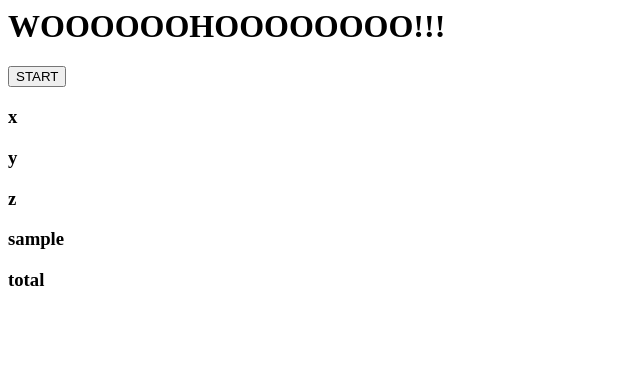
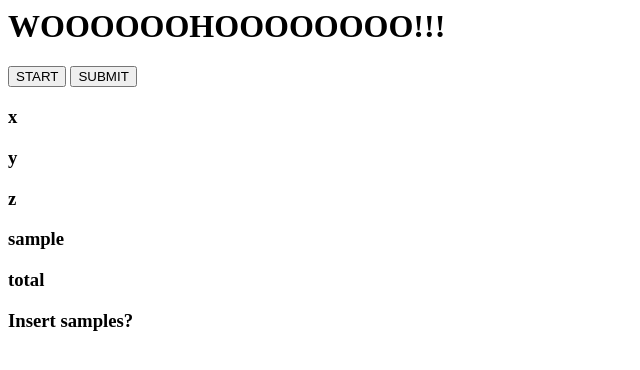
Before and after one commit to stellaconyer/TremorTracker, a Flask app: page /game in a window 1280 px wide. Shown: the top 370 px of the page, without its empty margins (0-640 px from the left). Run offline with Flask 2, Linux system fonts and the light colour scheme; some libraries are stand-ins or nearby versions.

Commit message:
Working AJAX function

```diff
--- a/templates/game.html
+++ b/templates/game.html
@@ -2,7 +2,10 @@
 <body>
 	<h1> WOOOOOOHOOOOOOOO!!!</h1>
 
-	<button id="submit" value="Start Tracking" onclick="startTracking()">START</button>
+	<button id="start" value="Start Tracking" onclick="startTracking()">START</button>
+
+
+	<button id="submit" value="Submit">SUBMIT</button>
 
 	<h3> x </h3>
 	<div class="x"></div>
@@ -19,8 +22,8 @@
 	<h3> total</h3>
 	<div class="total_x_samples"></div>
 
-
-
+	<h3>Insert samples?</h3>
+	<div class ="some_samples"></div>
 
 </body>
 <!-- <script src="//cdnjs.cloudflare.com/ajax/libs/zepto/1.0/zepto.min.js"></script> -->
@@ -37,12 +40,20 @@ var total_y_samples = []
 var total_z_samples = []
 
 function gather_samples () {
-	if (x_samples.length > 10) {
-		total_x_samples.push(x_samples)
-		x_samples = []
-	};
 
-}
+	var timer = setTimeout (function () {
+	total_x_samples.push(x_samples)
+	x_samples = []
+	})
+
+};
+
+
+function clear_x_samples_and_append (argument) {
+	total_x_samples.push(x_samples)
+	x_samples = []
+};
+
 
 var total_x_samples_dom = $('.total_x_samples');
 var x_samples_dom = $('.x_samples');
@@ -51,7 +62,6 @@ var y_dom = $('.y');
 var z_dom = $('.z');
 
 var startTracking = function () {
-
 
 	window.ondevicemotion = function(event) {
 	    var x = event.acceleration.x;
@@ -64,14 +74,14 @@ var startTracking = function () {
 	    x_samples.push(x)
 	    y_samples.push(y)
 	    z_samples.push(z)
+
 	    gather_samples()
 
-	    total_x_samples_dom.html(total_x_samples);
-	    x_samples_dom.html(x_samples)
+	    console.log(total_x_samples);
+	    // console.log(x_samples)
 	}
 
 }
-
 
 
 </script>
@@ -83,13 +93,14 @@ var startTracking = function () {
             });
 
  $("#submit").click(function (e) {
-    console.log("User clicked submit button.");
+    console.log("Things finished");
     e.preventDefault(); //Overrides submit button defaults
-    var input = $("#text_area_sample").val();
-    $.post('/send_package',)
+    $.post('/send_pkg', {data: JSON.stringify(total_x_samples)},
+		    function(response){
+            $('.some_samples').html(response);
+    })
 
-    });
-});
+})
 </script>
 
 </html>
--- /dev/null
+++ b/templates/output.html
@@ -0,0 +1,2 @@
+<h1> HEY GUYS!!!!</h1>
+{{stuff}}
--- a/views.py
+++ b/views.py
@@ -5,6 +5,7 @@ from flaskext.markdown import Markdown
 import config
 import forms
 import model
+import json
 
 app = Flask(__name__)
 app.config.from_object(config)
@@ -77,9 +78,18 @@ def authenticate():
     login_user(user)
     return redirect(request.args.get("next", url_for("index")))
 
+
 @app.route("/game")
 def game():
     return render_template("game.html")
 
+@app.route("/send_pkg", methods=["POST"])
+def send_pkg():
+    print request.form
+    stuff = request.form.get("data")
+    variable = JSON.loads(stuff)
+    return render_template("output.html", stuff = variable)
+
+
 if __name__ == "__main__":
     app.run(debug=True)
```
Also changed, not shown: fft.py (added, +11 -0 lines).
